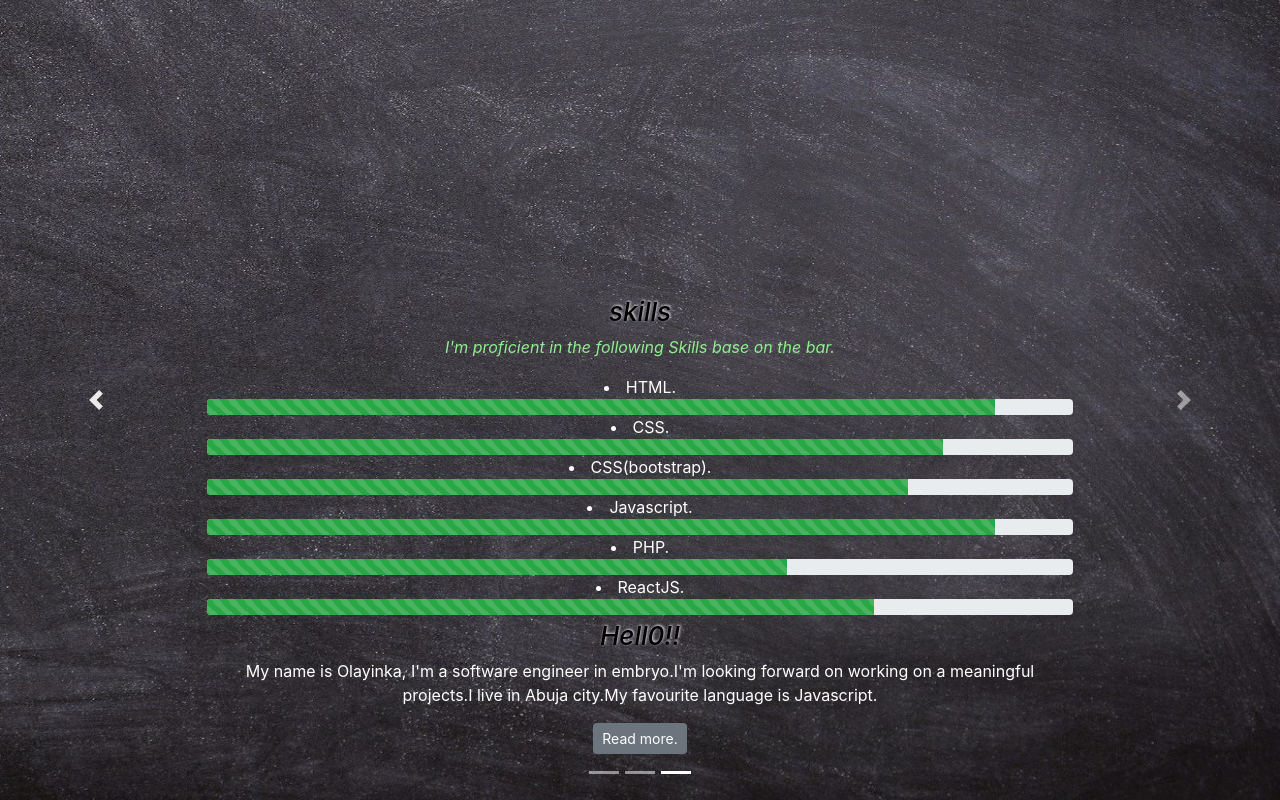
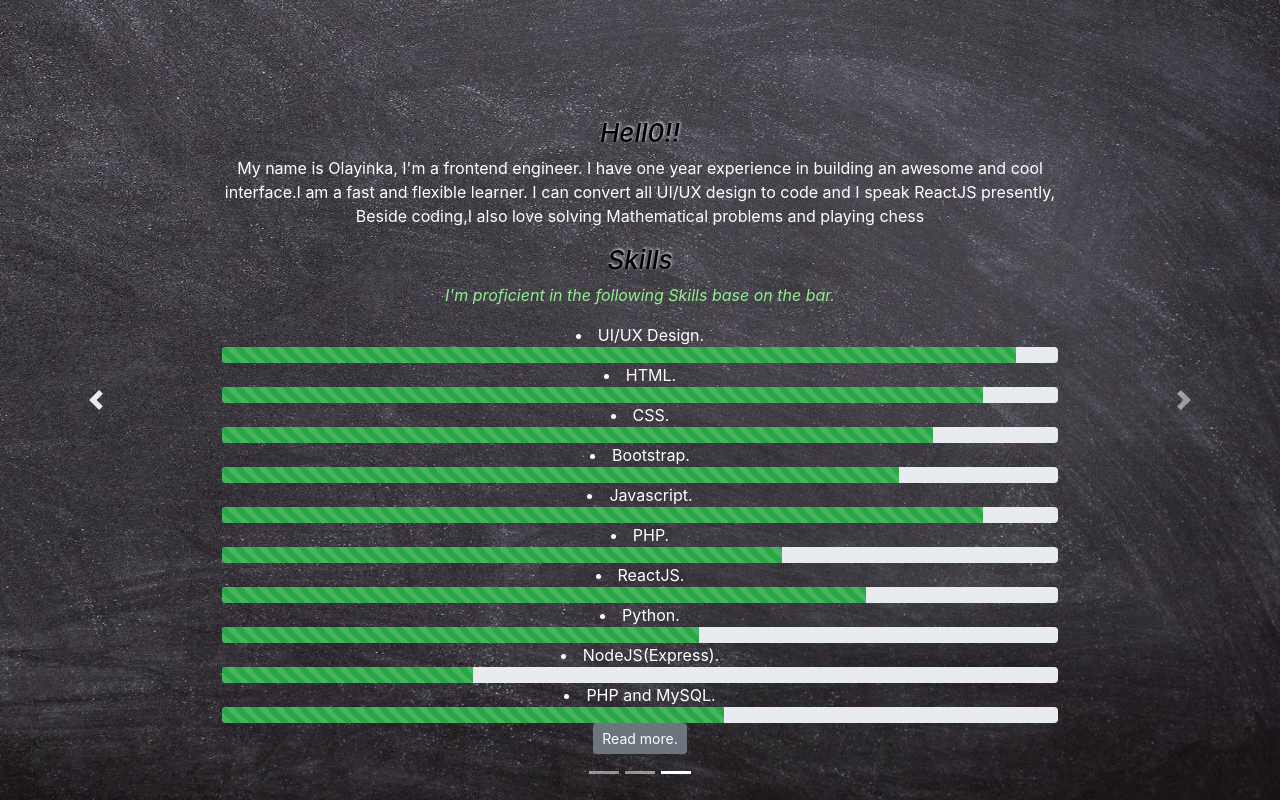
Before and after one commit to olayinka02/yinka, a React (Create React App) app: page / in a window 1280 px wide. Both pictures are taken after a click on the item 676 px from the left and 772 px from the top of the page. Built offline with nearby package versions, Linux system fonts and the light colour scheme.

Commit message:
yinka
React application

```diff
--- a/src/component/Skills.js
+++ b/src/component/Skills.js
@@ -14,25 +14,65 @@ class Skills extends Component {
     render(){
         return(
             <div className="container">
+                 <div>
+                    <h4 className="high">Hell0!!</h4>
+                    <p>My name is Olayinka, I'm a frontend engineer.
+                     I have one year experience in building an awesome
+                     and cool interface.I am a fast and flexible learner.
+                     I can convert all UI/UX design to code and I speak ReactJS presently,
+                     Beside coding,I also love solving Mathematical problems and playing chess</p>
+                </div>
+
+            <div className="container">
+
             <div>
-                <h2 className="high">skills</h2>
+                <h2 className="high">Skills</h2>
                 <p  style={{color:'lightgreen',fontStyle:'italic',fontSize:16,textShadow:'black',}}>I'm proficient in the following Skills base on the bar.</p>
+                <li>UI/UX Design.<ProgressBar variant="success" animated now={95}/></li>
                 <li>HTML.<ProgressBar variant="success" animated now={91}/></li>
                 <li>CSS.<ProgressBar variant="success" animated now={85}/></li>
-                <li>CSS(bootstrap).<ProgressBar variant="success" animated now={81}/></li>
+                <li>Bootstrap.<ProgressBar variant="success" animated now={81}/></li>
                 <li>Javascript.<ProgressBar variant="success" animated now={91}/></li>
                 <li>PHP.<ProgressBar variant="success" animated now={67}/></li>
                 <li>ReactJS.<ProgressBar variant="success" animated now={77}/></li>
+                <li>Python.<ProgressBar variant="success" animated now={57}/></li>
+                <li>NodeJS(Express).<ProgressBar variant="success" animated now={30}/></li>
+                <li>PHP and MySQL.<ProgressBar variant="success" animated now={60}/></li>
             </div>
-            <div className="container">
-                <div>
-                    <h4 className="high">Hell0!!</h4>
-                    <p>My name is Olayinka, I'm a software engineer in embryo.I'm looking forward on working on a meaningful projects.I live in Abuja city.My favourite language is Javascript.</p>
-                </div>
+
                     {
                     this.state.displayBio ? (
                   <div>
-                    <p>Beside coding,I also love solving Mathematical problems and playing chess</p>
+                      <div  className="container">
+                       <h2 className="high">Soft Skills</h2>
+                       <li>Collaboration.</li>
+                       <li>Problem Solving.</li>
+                       <li>Adaptability.</li>
+                       <li>Ethusiasm.</li>
+                       <li>Communication.</li>
+                      </div>
+
+                      <div className="container">
+                      <h2 className="high">Education</h2>
+                       <p>Adekunle Ajasin University, Ondo State.</p>
+                       <p>B.sc (Mathematical science)</p>
+                       <p>Second Class Upper(4.41)</p>
+                       <p>2014-2018.</p>
+                      </div>
+
+                      <div className="container">
+                      <h2 className="high">Experience</h2>
+                       <h5><b>Jamforte Technology.</b></h5>
+                       <address>Wuse,Zone (2) Abuja.</address>
+                       <label>position:</label>
+                       <p>UI/UX Developer/Frontend Developer</p><br/>
+                       <li>-Making a well and cool UI/UX design.</li>
+                       <li>-Prototyping UI/UX design and makes it function like a real app.</li>
+                       <li>-Designing and creating gif and video if needed.</li>
+                       <li>-Converting the UI/UX to React Application with nice and cool animation.</li>
+                      </div>
+
+
 
                     <Button variant="secondary" size="sm" onClick={this.toggleDisplayBio}>
                          Show less.
--- a/src/component/Title.js
+++ b/src/component/Title.js
@@ -1,7 +1,7 @@
 import React, {Component} from 'react';
 
 const TITLES=[
-    "I'm a Junior Frontend Developer!!..",
+    "I'm a Frontend Developer!!..",
     "I'm a Mathematician!!...",
     "I love playing Chess!!.."
 ];
```
